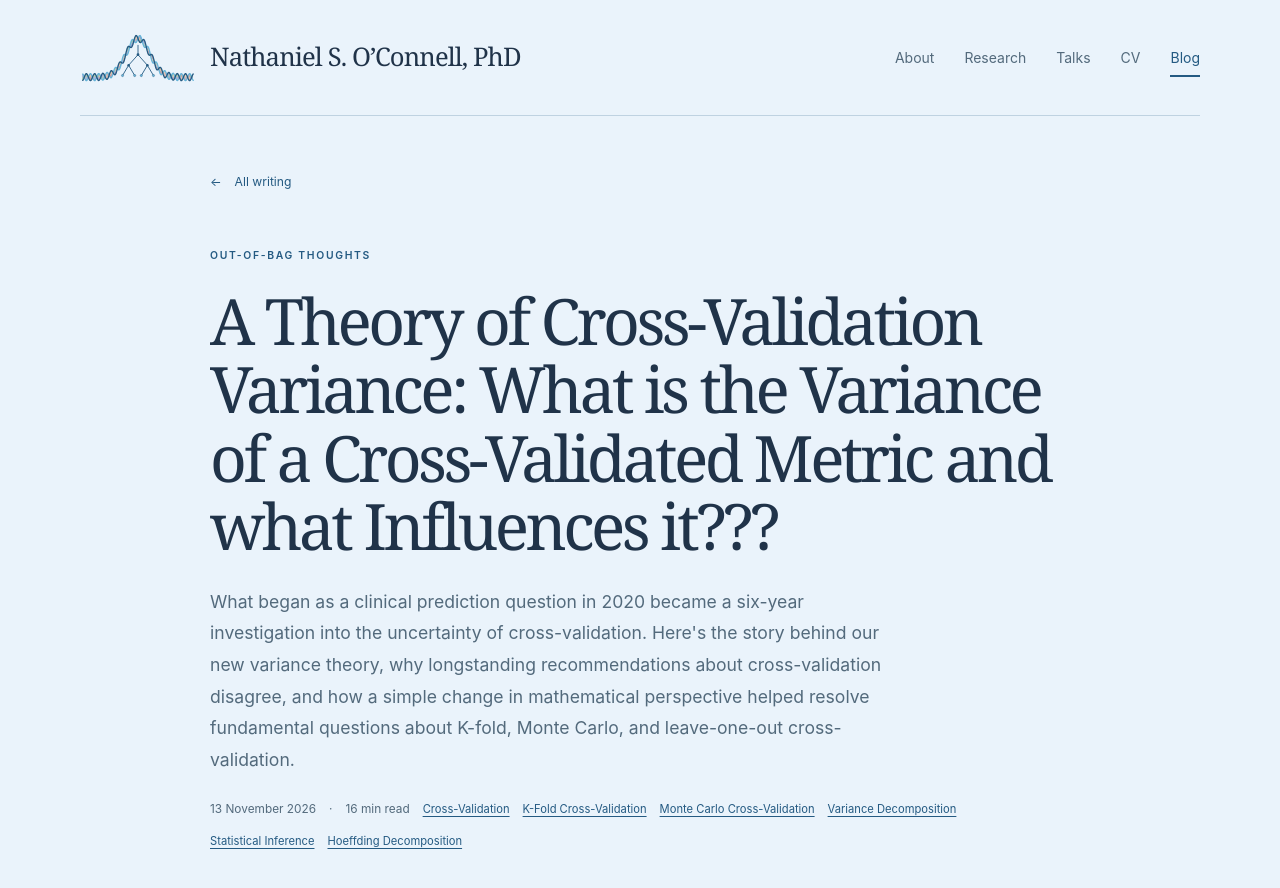
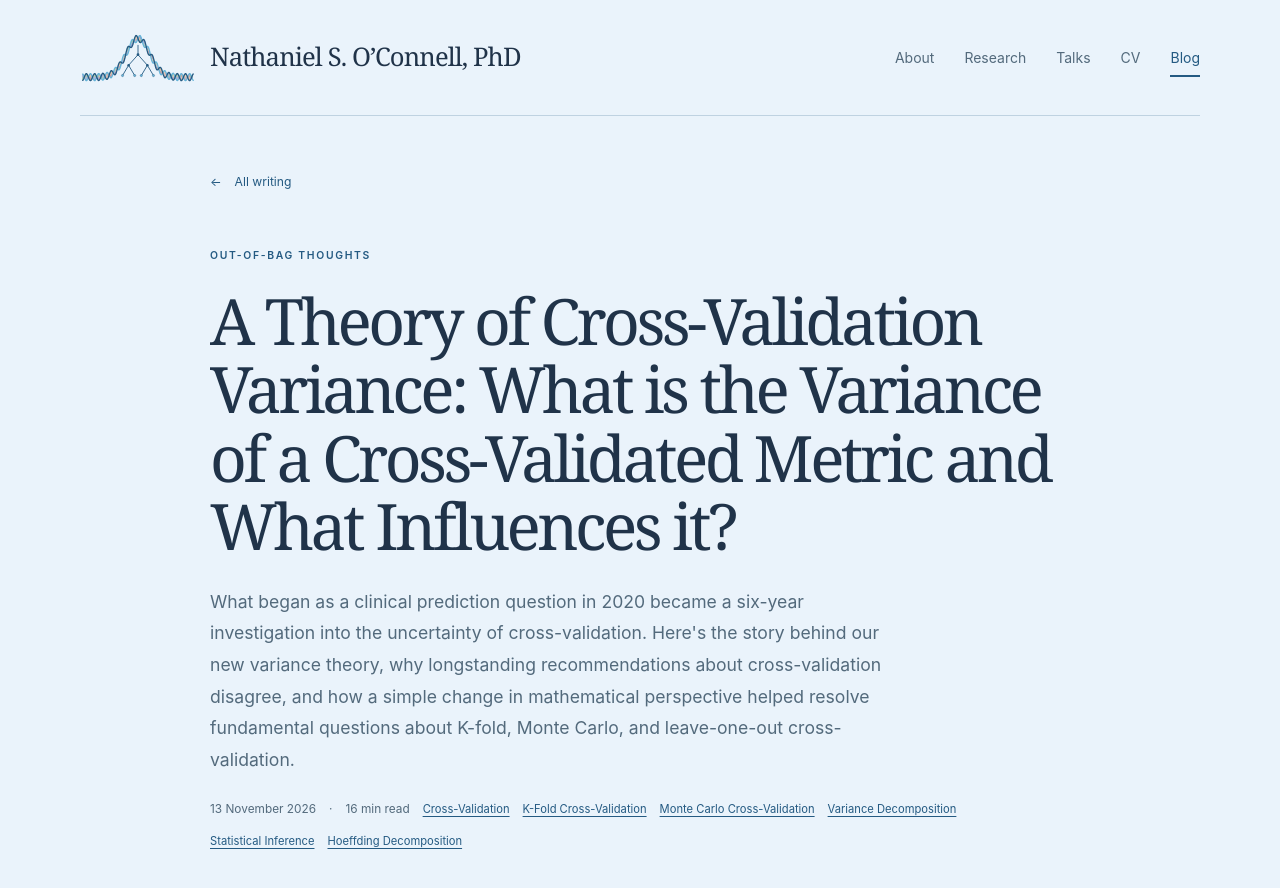
Before and after one commit to NateOConnellPhD/nateoconnell.github.io, a Jekyll site: the page built from _posts/2026-11-13-a-theory-of-cross-validation-variance-how-a-simple-clinical-question-turned-into-a-statistical-theor.md, in a window 1280 px wide and 900 px high. Shown: the top 888 px of the window. Built offline with Jekyll 4.4.1, drawn with Linux system fonts in a browser that asks for light colours; nearby versions of some CDN libraries; comment, search, counter and statistics services are not loaded.

```diff
--- a/_posts/2026-11-13-a-theory-of-cross-validation-variance-how-a-simple-clinical-question-turned-into-a-statistical-theor.md
+++ b/_posts/2026-11-13-a-theory-of-cross-validation-variance-how-a-simple-clinical-question-turned-into-a-statistical-theor.md
@@ -9,7 +9,7 @@ tags:
   - Variance Decomposition
   - Statistical Inference
   - Hoeffding Decomposition
-title: "A Theory of Cross-Validation Variance: What is the Variance of a Cross-Validated Metric and what Influences it??? "
+title: "A Theory of Cross-Validation Variance: What is the Variance of a Cross-Validated Metric and What Influences it?"
 description: What began as a clinical prediction question in 2020 became a six-year investigation into the uncertainty of cross-validation. Here's the story behind our new variance theory, why longstanding recommendations about cross-validation disagree, and how a simple change in mathematical perspective helped resolve fundamental questions about K-fold, Monte Carlo, and leave-one-out cross-validation.
 ---
 *How a clinical prediction problem led to a new understanding of cross-validation, its uncertainty, and the longstanding debate over which methods work best.*
```
